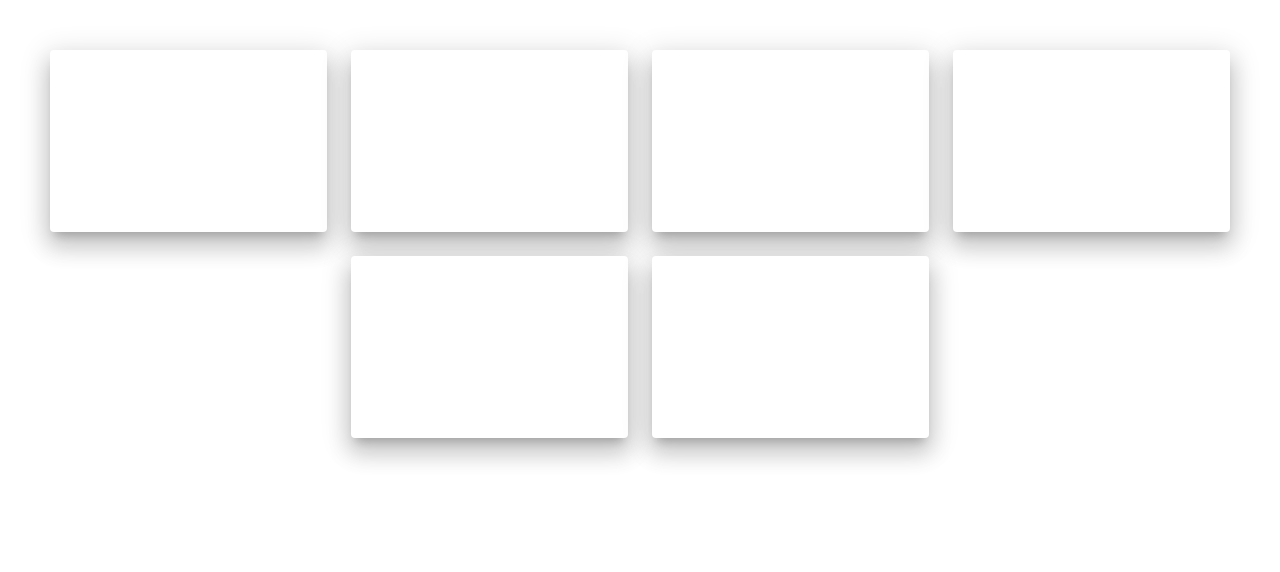
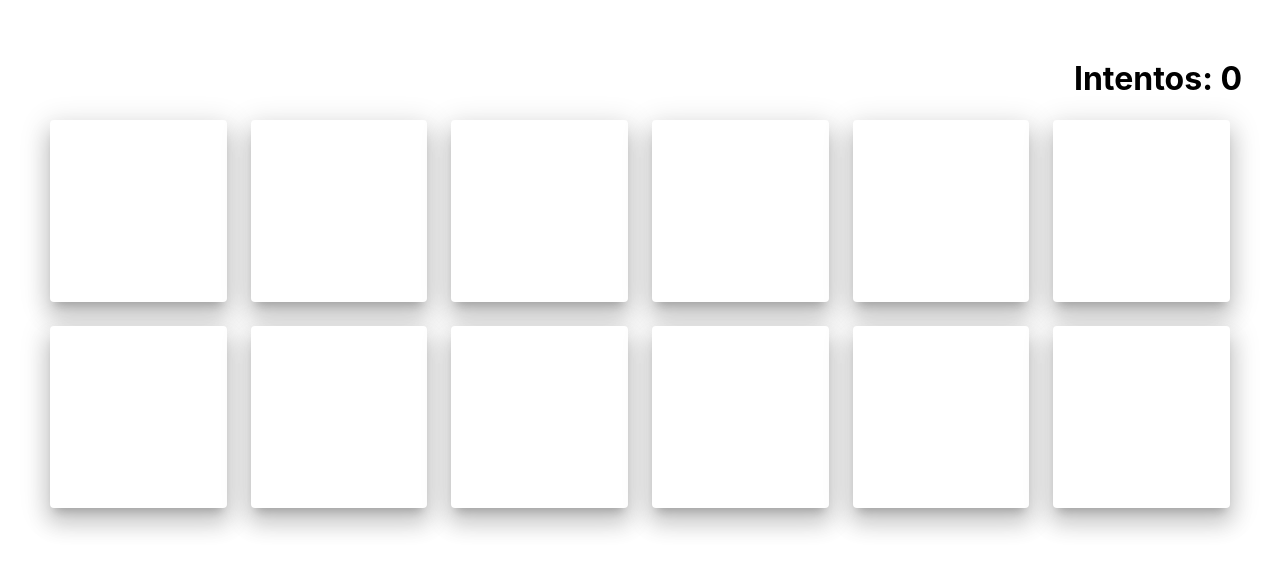
Before and after one commit to crgarcia8/FindPairReact, a React (Create React App) app: page / in a window 1280 px wide. Shown: the top 572 px of the page. Built offline with nearby package versions, Linux system fonts and the light colour scheme.

Commit message:
Version 1

```diff
--- a/src/Components/Block.js
+++ b/src/Components/Block.js
@@ -1,6 +1,7 @@
 import React from 'react';
 import './Block.scss';
 import Paper from '@material-ui/core/Paper';
+
 
 export default function Block(props) {
   const { open, onClick, id, color } = props;
@@ -9,7 +10,8 @@ export default function Block(props) {
       id={id}
       key={id}
       onClick={onClick}
-      className={`block ${open && color}`}
+      className={`block`}
+      style={{ backgroundColor: open ? color : 'white' }}
       elevation={15} />
   );
 }
--- a/src/Components/Block.scss
+++ b/src/Components/Block.scss
@@ -4,12 +4,3 @@
     height: 150px;
     cursor: pointer;
 }
-.yellow {
-    background-color: yellow !important;
-}
-.orange {
-    background-color: orange !important;
-}
-.blue {
-    background-color: blue !important;
-}
--- a/src/Components/Container.js
+++ b/src/Components/Container.js
@@ -1,62 +1,50 @@
 import React, { useState } from 'react';
 import { Grid } from '@material-ui/core';
 import Block from './Block';
-
-const _data = [
-  { color: "blue", source: "1", selected: false, persist: false },
-  { color: "yellow", source: "2", selected: false, persist: false },
-  { color: "blue", source: "3", selected: false, persist: false },
-  { color: "orange", source: "4", selected: false, persist: false },
-  { color: "yellow", source: "5", selected: false, persist: false },
-  { color: "orange", source: "6", selected: false, persist: false }
-];
-
-let jugada1 = "";
-let jugada2 = "";
-let identificador1 = "";
-let identificador2 = "";
+import { _data } from '../Constants';
 
 export default function Container() {
   const [data, setData] = useState(_data);
   const [enabled, setEnabled] = useState(true);
-  // const [jugada1, setJugada1] = useState("");
-  // const [jugada2, setJugada2] = useState("");
-  // const [identificador1, setIdentificador1] = useState("");
-  // const [identificador2, setIdentificador2] = useState("");
+  const [time, setTime] = useState(0);
+  const [jugada1, setJugada1] = useState("");
+  const [jugada2, setJugada2] = useState("");
+  const [identificador1, setIdentificador1] = useState("");
 
   /**
    * Selection block
    * @param {object} item Selected Object
    */
   const handleClick = (e, item) => {
-    jugada2 = e.target.id;
-    identificador2 = item.color;
+    if (jugada2 == e.target.id) return;
+    setTime(time + 1);
+    setJugada2(e.target.id)
     if (jugada1 != "") {
-      if (identificador1 == identificador2) {
-        // if (jugada1 === jugada2 && identificador1 !== identificador2 && data[identificador1].selected != true && data[identificador2].selected != true) {
+      if (identificador1 == item.color) {
         changeBackground(e, item, jugada1, true);
-        jugada1 = "";
-        jugada2 = "";
-        identificador1 = "";
-        identificador2 = "";
+        verifyWin();
       } else {
         changeBackground(e, item);
-        jugada1 = "";
-        jugada2 = "";
-        identificador1 = "";
-        identificador2 = "";
         setEnabled(false);
         setTimeout(() => {
           restartBlocks();
           setEnabled(true);
         }, 1000);
       }
+      setJugada1("");
+      setJugada2("");
+      setIdentificador1("");
     } else {
       changeBackground(e, item);
-      jugada1 = e.target.id;
-      identificador1 = identificador2;
+      setJugada1(e.target.id);
+      setIdentificador1(item.color);
     }
-    // verifySelected();
+  }
+  const verifyWin = () => {
+    const win = data.every(item => item.persist);
+    setTimeout(() => {
+      win && alert("Ganaste");
+    }, 500);
   }
 
   const changeBackground = (e, item, jugada = null, success = false) => {
@@ -68,23 +56,6 @@ export default function Container() {
       change[jugada].persist = true;
     }
     setData(change);
-  }
-  /**
-   * Verify
-   */
-  const verifySelected = () => {
-    let items = data.filter(item => item.selected === true);
-    if (items.length > 1) {
-      if (items[0].color == items[1].color) {
-
-      } else {
-        setEnabled(false);
-        setTimeout(() => {
-          restartBlocks();
-          setEnabled(true);
-        }, 1000);
-      }
-    }
   }
   /**
    * Restart the selection
@@ -102,14 +73,19 @@ export default function Container() {
    */
   const getCards = () => {
     return data.map((item, index) => (
-      <Grid item xs={3} key={index}>
+      <Grid item xs={2} key={index}>
         <Block id={index} color={item.color} open={item.selected} onClick={(e) => enabled && handleClick(e, item)} />
       </Grid>)
     )
   }
   return (
-    <Grid container spacing={3} justify="center">
-      {getCards()}
-    </Grid>
+    <>
+      <Grid container spacing={3} justify="flex-end">
+        <h1>Intentos: {time}</h1>
+      </Grid>
+      <Grid container spacing={3} justify="center">
+        {getCards()}
+      </Grid>
+    </>
   );
 }
--- /dev/null
+++ b/src/Constants.js
@@ -0,0 +1,14 @@
+export const _data = [
+    { color: "blue", source: "1", selected: false, persist: false },
+    { color: "yellow", source: "2", selected: false, persist: false },
+    { color: "blue", source: "3", selected: false, persist: false },
+    { color: "orange", source: "4", selected: false, persist: false },
+    { color: "yellow", source: "5", selected: false, persist: false },
+    { color: "green", source: "6", selected: false, persist: false },
+    { color: "gray", source: "7", selected: false, persist: false },
+    { color: "orange", source: "8", selected: false, persist: false },
+    { color: "pink", source: "9", selected: false, persist: false },
+    { color: "pink", source: "10", selected: false, persist: false },
+    { color: "green", source: "11", selected: false, persist: false },
+    { color: "gray", source: "12", selected: false, persist: false }
+].sort((a, b) => Math.random() - 0.5);
```
